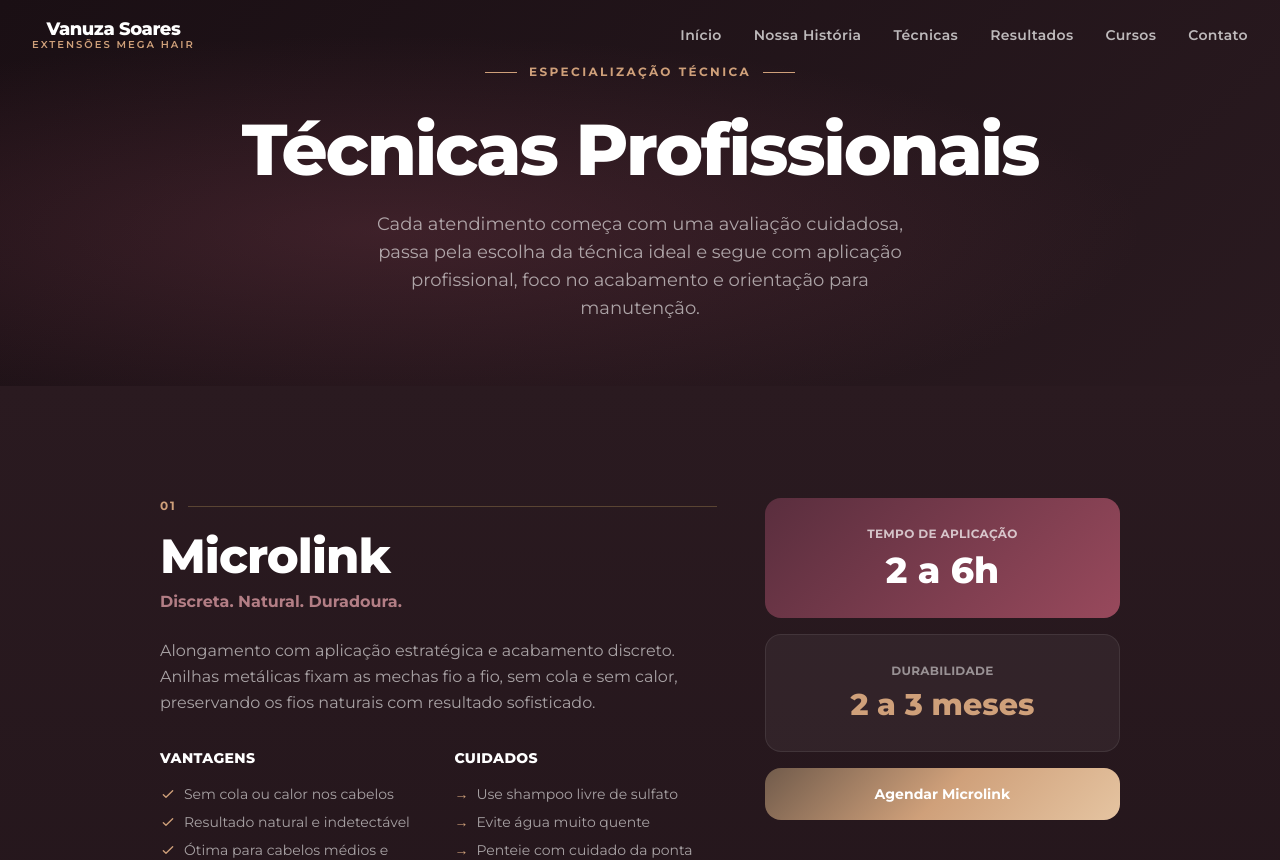
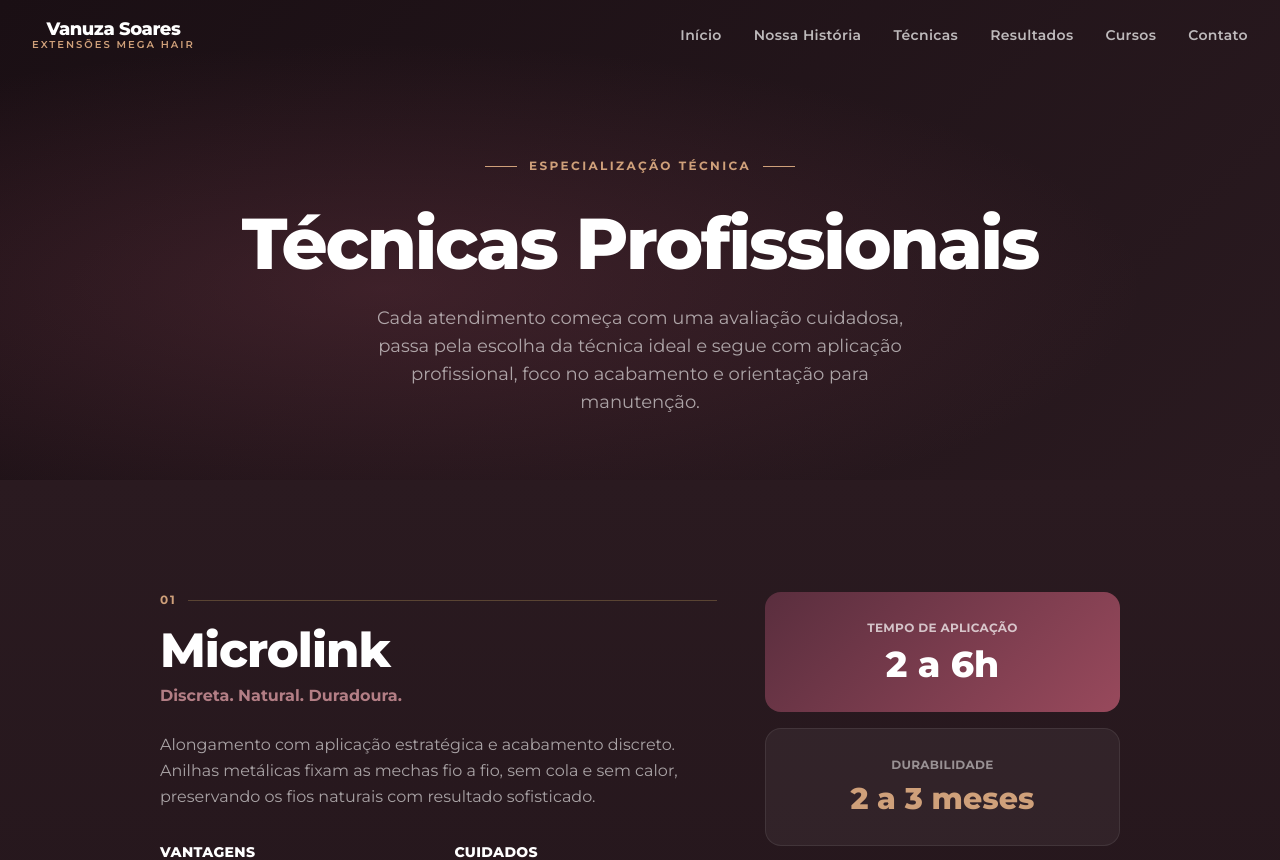
Before and after one commit to wagnersilvausa/VanuzaSoaresExtensoes, a Next.js app: page /tecnicas in a window 1280 px wide. Shown: the top 860 px of the page. Built offline with nearby package versions, Linux system fonts and the light colour scheme.

Commit message:
Fix: padronizar espaçamento do hero section com Nossa História

```diff
--- a/app/contato/page.tsx
+++ b/app/contato/page.tsx
@@ -14,14 +14,14 @@ export default function Contato() {
 
       {/* Hero */}
       <section
-        className="relative py-12 sm:py-16 overflow-hidden"
+        className="relative min-h-[60vh] flex items-end pb-16 overflow-hidden"
         style={{ background: 'linear-gradient(135deg, #1a0f14 0%, #2a1a20 100%)' }}
       >
         <div
           className="absolute inset-0 pointer-events-none"
           style={{ background: 'radial-gradient(ellipse at 50% 60%, rgba(152,73,92,0.25) 0%, transparent 60%)' }}
         />
-        <div className="relative max-w-4xl mx-auto px-5 sm:px-8 text-center">
+        <div className="relative max-w-4xl mx-auto px-5 sm:px-8 text-center w-full">
           <div className="flex items-center justify-center gap-3 mb-6">
             <div className="h-px w-8" style={{ background: 'var(--gold)' }} />
             <p className="text-xs font-bold uppercase tracking-[0.2em]" style={{ color: 'var(--gold)' }}>
--- a/app/resultados/page.tsx
+++ b/app/resultados/page.tsx
@@ -24,14 +24,14 @@ export default function Resultados() {
 
       {/* Hero */}
       <section
-        className="relative py-12 sm:py-16 overflow-hidden"
+        className="relative min-h-[60vh] flex items-end pb-16 overflow-hidden"
         style={{ background: 'linear-gradient(135deg, #1a0f14 0%, #2a1a20 100%)' }}
       >
         <div
           className="absolute inset-0 pointer-events-none"
           style={{ background: 'radial-gradient(ellipse at 60% 50%, rgba(152,73,92,0.25) 0%, transparent 60%)' }}
         />
-        <div className="relative max-w-4xl mx-auto px-5 sm:px-8 text-center">
+        <div className="relative max-w-4xl mx-auto px-5 sm:px-8 text-center w-full">
           <div className="flex items-center justify-center gap-3 mb-6">
             <div className="h-px w-8" style={{ background: 'var(--gold)' }} />
             <p className="text-xs font-bold uppercase tracking-[0.2em]" style={{ color: 'var(--gold)' }}>
--- a/app/tecnicas/page.tsx
+++ b/app/tecnicas/page.tsx
@@ -78,14 +78,14 @@ export default function Tecnicas() {
 
       {/* Hero */}
       <section
-        className="relative py-12 sm:py-16 overflow-hidden"
+        className="relative min-h-[60vh] flex items-end pb-16 overflow-hidden"
         style={{ background: 'linear-gradient(135deg, #1a0f14 0%, #2a1a20 100%)' }}
       >
         <div
           className="absolute inset-0 pointer-events-none"
           style={{ background: 'radial-gradient(ellipse at 30% 60%, rgba(152,73,92,0.25) 0%, transparent 60%)' }}
         />
-        <div className="relative max-w-4xl mx-auto px-5 sm:px-8 text-center">
+        <div className="relative max-w-4xl mx-auto px-5 sm:px-8 text-center w-full">
           <div className="flex items-center justify-center gap-3 mb-6">
             <div className="h-px w-8" style={{ background: 'var(--gold)' }} />
             <p className="text-xs font-bold uppercase tracking-[0.2em]" style={{ color: 'var(--gold)' }}>
```
